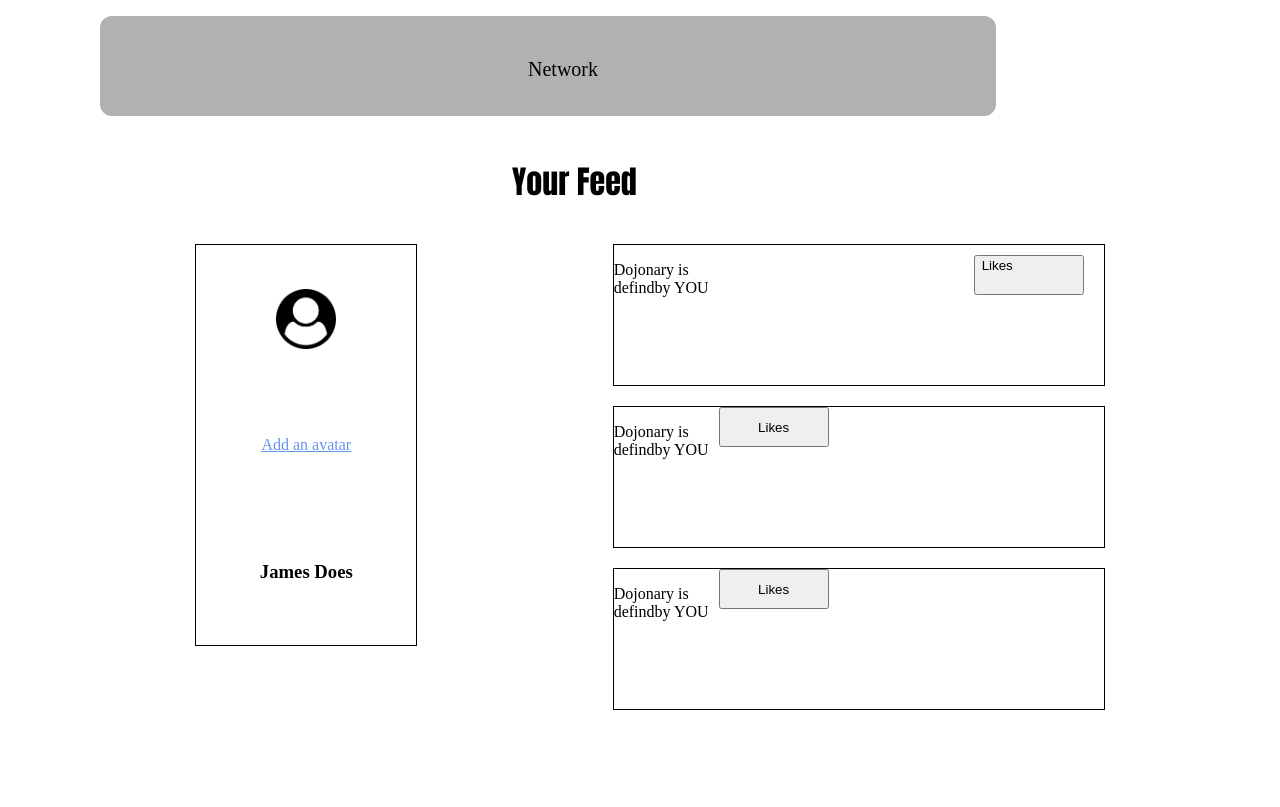
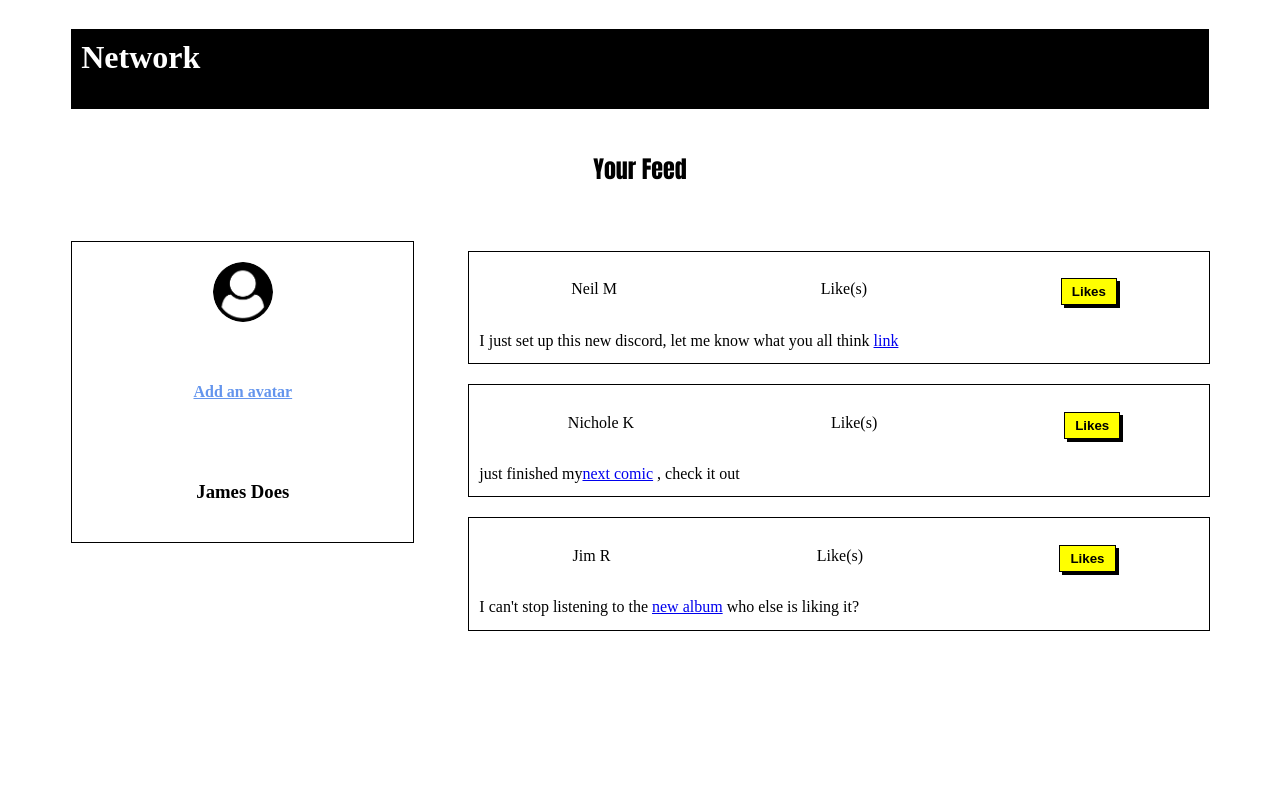
Before and after one commit to AlihTamrawe/Javascriptmain, a plain HTML site: page jscript-6-Likes/index.html in a window 1280 px wide. Drawn offline with Linux system fonts and the light colour scheme.

Commit message:
change and finish it

```diff
--- a/jscript-6-Likes/index.html
+++ b/jscript-6-Likes/index.html
@@ -1,51 +1,60 @@
 <!DOCTYPE html>
 <html lang="en">
+
 <head>
-    <meta charset="UTF-8">
-    <meta name="viewport" content="width=device-width, initial-scale=1.0">
-    <title>Click</title>
-    <link rel="stylesheet" href="style.css">
-    <script  src="jscript.js"></script>
+        <meta charset="UTF-8">
+        <meta name="viewport" content="width=device-width, initial-scale=1.0">
+        <title>Click</title>
+        <link rel="stylesheet" href="style.css">
+        <script src="jscript.js"></script>
 </head>
-        <body>
 
+<body>
+        <header>
+                <h1>Network</h1>
+                <h2>Your Feed</h2>
+        </header>
+        <main>
+                <div class="avatar">
+                        <img id="lil2" src="user-circle.png" alt="sss" width="60px" height="60px">
+                        <h4 onclick="switchImg()" style="text-decoration: underline; color: cornflowerblue;">Add an avatar</h4>
+                        <h3>James Does</h3>
+                </div>
+                <div class="feeds">
+                        <div class="feed">
+                                <section>
+                                        <p>Neil M</p>
+                                        <p id="t1">Like(s)</p>
+                                        <button onclick="Like()">Likes</button>
+                                </section>
+                                <p>I just set up this new discord, let me know what
+                                        you all think <a href="#">link</a>
+                                </p>
+                        </div>
 
-        <div class="cont" >
-                <p>Network</p>
-        </div>
-           <div class="midd"><h1>Your Feed</h1></div>
-                <div class="plate1">
-                        <div class="col-plate">
-                                <img id='k2' src="user-circle.png" alt="" width="60px" height="60px">
-                                <a href="#" onclick="phcan()">Add an avatar</a>
-                                <h3>James Does</h3>
+                        <div class="feed">
+                                <section>
+                                        <p>Nichole K</p>
+                                        <p id="t2">Like(s)</p>
+                                        <button onclick="Like2()">Likes</button>
+                                </section>
+                                <p>just finished my<a href="#">next comic</a> , check it out  </p>
+                        </div>
 
-                        </div>
-                        <div class="column1">
-                        <div class="profile1">
-                                <p>Dojonary is <br>defindby YOU</p>
-                                        <button onclick="hide(this)">Likes</button>
-                        </div>
-                                <div  class="profile3">
-                                        <p>Dojonary is <br>defindby YOU</p>
-                                        <button onclick="hide(this)">Likes</button>
-                                         </div>
-                                <div  class="profile3">
-                                        <p>Dojonary is <br>defindby YOU</p>
-                                        <button onclick="hide(this)">Likes</button>
-                                </div>
+                        <div class="feed">
+                                <section>
+                                        <p>Jim R</p>
+                                        <p id="t3">Like(s)</p>
+                                        <button onclick="Like3()">Likes</button>
+                                </section>
+                                <p>I can't stop listening to the <a href="#">new album</a> who else is liking it?
+                                </p>
                         </div>
 
 
+                        </div>
+                </div>
+        </main>
+</body>
 
-
-
-
-
-
-
-
-
-
-        </body>
 </html>
--- a/jscript-6-Likes/jscript.js
+++ b/jscript-6-Likes/jscript.js
@@ -1,12 +1,46 @@
 
-var x=0;
-function Like(element)
+
+var f1=0,f2=0,f3=0;
+function Like(cv)
 {
-   x++;
-        alert("the ninja was clicked :"+x);
-    element.innerText=x+"Likes";
+    var t1 = document.querySelector("#t1");
+
+      t1.innerText=f1+"Likes";
+      f1++;
+
+
+
+
 
 }
+function Like2(cv)
+{
+    var t1 = document.querySelector("#t2");
+
+
+        t1.innerText=f2+"Likes";
+        f2++;
+
+
+
+
+
+
+}
+function Like3(cv)
+{
+    var t1 = document.querySelector("#t3");
+
+
+
+        t1.innerText=f3+"Likes";
+        f3++;
+
+
+
+
+}
+/*
 var d=0;
 function Likes(element)
 {
@@ -20,9 +54,13 @@ function hide(element) {
     setTimeout(1000);
 
 
+}*/
+
+
+
+function switchImg()
+{
+    var h4 = document.querySelector("#lil2");
+
+    h4.src="todd-s.jpg";
 }
-function phcan()
-{
-    var c = document.getElementById('k2');
-        c.setAttribute(src,'todd-s.jpg');
-}
--- a/jscript-6-Likes/style.css
+++ b/jscript-6-Likes/style.css
@@ -1,141 +1,87 @@
-
-.cont{
-    width: 70%;
-    height: 100px;
-    position: fixed;
-    top: 2%;
+body {
     display: flex;
-    background-color: rgb(179, 176, 176);
-    left: 100px;
-    justify-items: baseline;
-    justify-self: center;
-    align-items: center;
-    justify-content: space-around;
-    flex-direction: row;
-    border-radius:12px;
+    flex-direction: column;
 }
 
-.cont p{
-
-    height: 17px;
-    width:40px;
-    font-size: 20px;
-
-
+header {
+    width: 90%;
+    display: flex;
+    flex-direction: column;
+    margin: 0% 5%;
 }
 
-.cont  input
-{
-    height: 45px;
-    width:180px;
-    border-radius:10px;
+header h1 {
+    height: 70px;
+    background-color: black;
+    color: white;
+    padding: 10px 0px 0px 10px;
 }
 
-.plate1
-{
-    position: absolute;
+header h2 {
+    text-align: center;
+    height: 70px;
+    font-family: Impact, Haettenschweiler, 'Arial Narrow Bold', sans-serif;
+}
 
+main {
+    width: 90%;
+    height: 800px;
+    margin: 0% 5%;
     display: flex;
-    justify-content: space-evenly;
-    flex-direction: row;
-    padding:10px;
-    width: 100%;
-    height: 70%;
-    top: 28%;
-    align-items: flex-start;
-
-}
-.column1
-{
-    flex-direction: column;
-    display: flex;
-    justify-content: space-evenly;
-
-}
-.profile1
-{
-    display: flex;
-    border: 1px solid black;
-    width: 490px;
-    height: 140PX;
-    margin: 10px;
     justify-content: space-between;
 
 }
 
-.profile3 button
-{
-    width: 110px;
-    height: 40px;
-    flex-direction: row;
-    justify-self: end;
-    align-self: start;
-    margin-bottom:20px;
-    margin-left:10px ;
+.avatar {
+    display: flex;
+    flex-direction: column;
+    width: 30%;
+    border: 1px solid black;
+    height: 300px;
+    align-items: center;
+    justify-items: center;
+    justify-content: space-around ;
 }
-.profile1 button
-{
-    width: 110px;
-    height: 40px;
-    flex-direction: row;
-    align-self: flex-start;
-    margin-right:20px;
-    margin-top:10px ;
-    display: flex;
-    justify-self: start;
+.avatar img {
+    border-radius: 50%;
 }
 
 
-.profile3
-{
-    border: 1px solid black;
-    width: 490px;
-    height: 140PX;
-    display: flex;
-    margin: 10px;
-
-}
-
-
-
-
-
-
-.col-plate
-{
-
-    border: 1px solid black;
-    width: 220px;
+.feeds {
+    width: 65%;
     height: 400pX;
     display: flex;
     flex-direction: column;
-    margin: 10px;
-    justify-self: start;
     align-self: start;
-    justify-content: space-around;
+    justify-content: space-between;
     align-content: center;
     align-items: center;
-
-}
-.col-plate a
-{
-    text-decoration: underline;
-    color: cornflowerblue;
 }
 
-body
-{
-    display: flex  ;
-    padding: 0px;
-    margin:0px;
+.feed {
+    border: 1px solid black;
+    width: 100%;
+    height: 140PX;
+    display: flex;
+    flex-direction: column;
+    margin: 10px;
 }
 
+.feed section{
+    height: 80px;
+    display: flex;
+    justify-content: space-around;
+    align-items: center;
+}
 
-.midd{
-    display: flex;
-    position: absolute;
-    top:17%;
-    left: 40%;
-    font-family: Impact, Haettenschweiler, 'Arial Narrow Bold', sans-serif;
-    justify-self:center;
+.feed button {
+ background-color: yellow;
+ border: solid 1px black;
+ box-shadow: 3px 3px ;
+ padding: 5px 10px;
+ font-weight: bold;
 }
+
+.feed p {
+    margin: 0px 10px 5px;
+}
```
